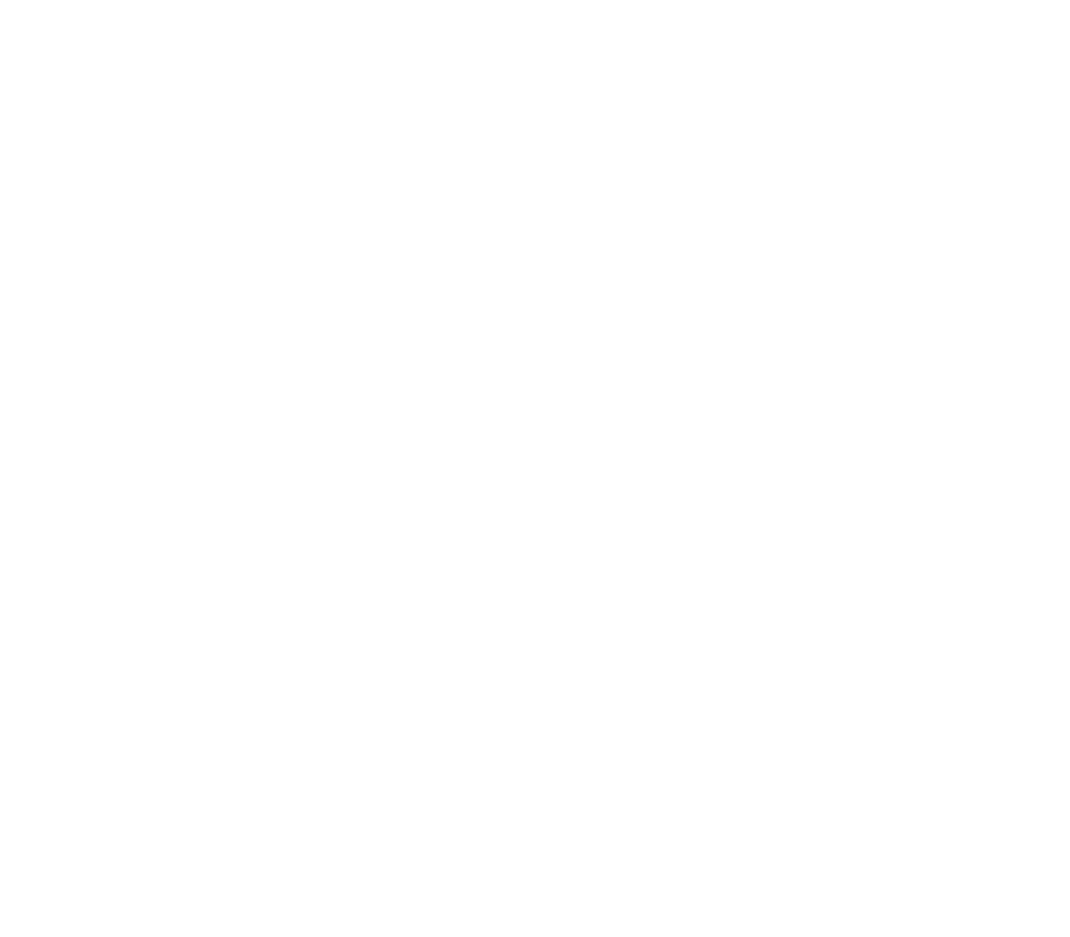
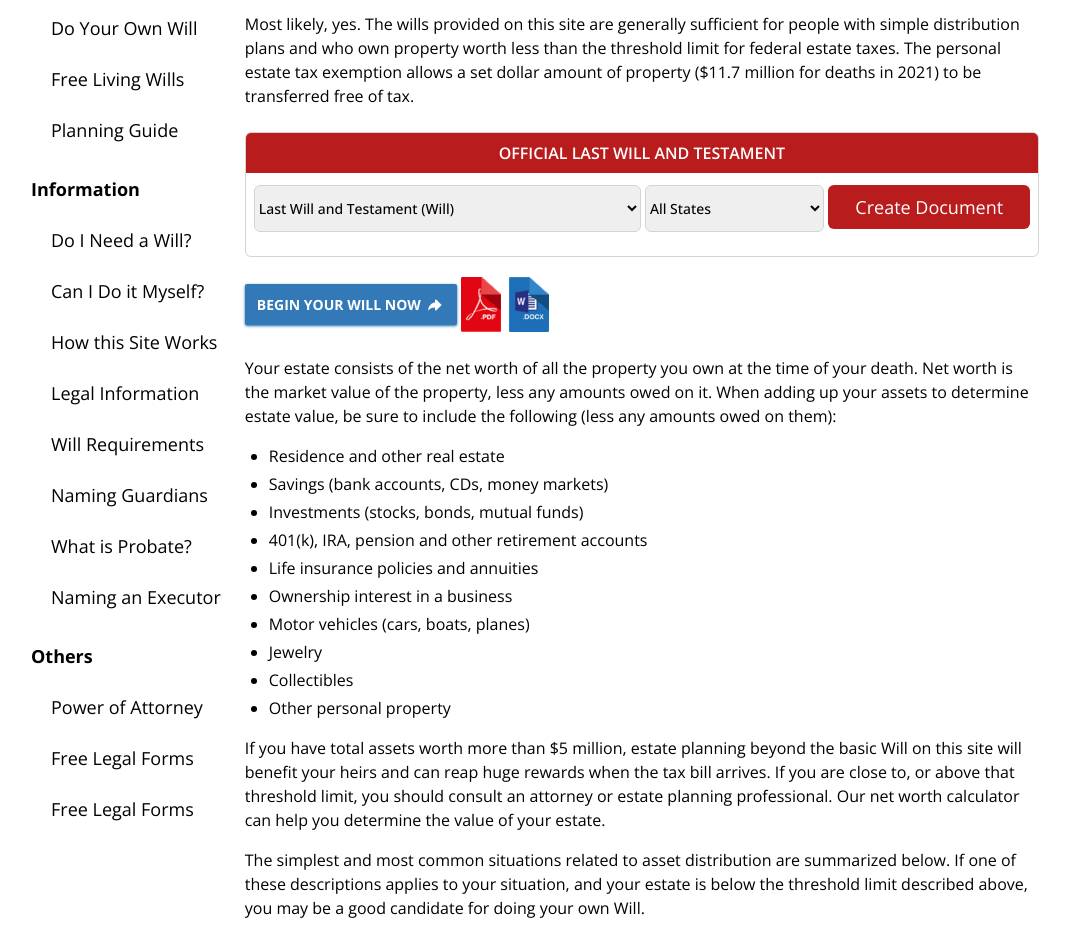
Before and after one commit to redwan100/doyourownwill, a Next.js app: page /doitmyself in a window 1280 px wide. Before the commit this address had no page. Shown: the part 160-1097 px from the top of the page, without its empty margins (105-1175 px from the left). Before the commit the page ends 800 px from the top, so only its background shows below. Built offline with nearby package versions, Linux system fonts and the light colour scheme.

Commit message:
added 'can i do myself'page create some reusable components

```diff
--- /dev/null
+++ b/app/(withCommonLayout)/(withSidebarPage)/doitmyself/page.tsx
@@ -0,0 +1,125 @@
+import CreateDocumentForm from "@/app/components/shared/CreateDocumentForm";
+import ProtectYourSelf from "@/app/components/shared/ProtectYourSelf";
+import pdf from "@/public/pictures/pdf-icon.png";
+import word from "@/public/pictures/word-icon.png";
+import Image from "next/image";
+import Link from "next/link";
+import { TiArrowForward } from "react-icons/ti";
+
+const CanIDoMySelfPage = () => {
+  return (
+    <div>
+      <div>
+        <h2 className="text-2xl font-bold mb-4">Can I Do My Own Will?</h2>
+        <p className="text-sm sm:text-base text-pera">
+          Most likely, yes. The wills provided on this site are generally
+          sufficient for people with simple distribution plans and who own
+          property worth less than the threshold limit for federal estate taxes.
+          The personal estate tax exemption allows a set dollar amount of
+          property ($11.7 million for deaths in 2021) to be transferred free of
+          tax.
+        </p>
+      </div>
+      <div className="my-6 space-y-5">
+        <CreateDocumentForm title="OFFICIAL LAST WILL AND TESTAMENT" />
+        <div className="flex items-center gap-1">
+          <button>
+            {" "}
+            <Link
+              href={"#"}
+              className="bg-primary shadow shadow-primary rounded-sm text-white py-[.4rem] px-2 font-bold uppercase text-[14px] flex items-center gap-1 md:py-[.6rem] md:px-3"
+            >
+              {" "}
+              begin your will now <TiArrowForward className="text-xl" />
+            </Link>
+          </button>
+          <div className="flex items-center gap-2">
+            <Image src={pdf} alt="image" width={40} />
+            <Image src={word} alt="image" width={40} />
+          </div>
+        </div>
+      </div>
+
+      <div className="space-y-4">
+        <p className="text-pera text-sm sm:text-base">
+          Your estate consists of the net worth of all the property you own at
+          the time of your death. Net worth is the market value of the property,
+          less any amounts owed on it. When adding up your assets to determine
+          estate value, be sure to include the following (less any amounts owed
+          on them):
+        </p>
+
+        <ul className="list-disc pl-6 *:text-sm space-y-1 sm:*:text-base">
+          <li>Residence and other real estate</li>
+          <li>Savings (bank accounts, CDs, money markets)</li>
+          <li>Investments (stocks, bonds, mutual funds)</li>
+          <li>401(k), IRA, pension and other retirement accounts</li>
+          <li>Life insurance policies and annuities</li>
+          <li>Ownership interest in a business</li>
+          <li>Motor vehicles (cars, boats, planes)</li>
+          <li>Jewelry</li>
+          <li>Collectibles</li>
+          <li>Other personal property</li>
+        </ul>
+
+        <p className="text-pera text-sm sm:text-base">
+          If you have total assets worth more than $5 million, estate planning
+          beyond the basic Will on this site will benefit your heirs and can
+          reap huge rewards when the tax bill arrives. If you are close to, or
+          above that threshold limit, you should consult an attorney or estate
+          planning professional. Our net worth calculator can help you determine
+          the value of your estate.
+        </p>
+        <p className="text-pera text-sm sm:text-base">
+          The simplest and most common situations related to asset distribution
+          are summarized below. If one of these descriptions applies to your
+          situation, and your estate is below the threshold limit described
+          above, you may be a good candidate for doing your own Will.
+        </p>
+
+        <ul className="list-disc pl-6 space-y-1 *:text-sm sm:*:text-base">
+          <li>
+            Most married couples with children divide assets between the
+            surviving spouse and children. After a spouse’s death, the surviving
+            mate will typically divide assets among their children in their
+            Will.
+          </li>
+          <li>
+            Single parents typically divide assets among their children, and
+            name guardians for minor children.
+          </li>
+          <li>
+            People without children often leave their estates to their spouse,
+            significant other, relatives or friends.
+          </li>
+        </ul>
+
+        <p className="text-pera text-sm sm:text-base">
+          The simple Will on this site is intended to cover most general
+          situations. If your situation is more complex, the Will provided on
+          this site may not be sufficient to meet your needs. For example, if
+          want to disinherit your current spouse or other relatives, set up
+          complicated trust provisions, have a child with a disability, or
+          anticipate family conflict, you should seek legal counsel and may be
+          better served by another estate planning tool.
+        </p>
+        <p className="text-pera text-sm sm:text-base">
+          Also, please note that this site is not a substitute for the advice of
+          an attorney. Specific questions regarding your estate plan should be
+          directed to a qualified attorney or estate planning professional.
+        </p>
+        <p className="text-pera text-sm sm:text-base">
+          <Link href={"#"} className="text-red-700 underline">
+            Preview the steps
+          </Link>{" "}
+          required to complete my free will.
+        </p>
+      </div>
+      <div>
+        <ProtectYourSelf />
+      </div>
+    </div>
+  );
+};
+
+export default CanIDoMySelfPage;
--- a/app/(withCommonLayout)/(withSidebarPage)/need-will/page.tsx
+++ b/app/(withCommonLayout)/(withSidebarPage)/need-will/page.tsx
@@ -1,5 +1,4 @@
-import img from "@/public/pictures/start-your-will.jpg";
-import Image from "next/image";
+import ProtectYourSelf from "@/app/components/shared/ProtectYourSelf";
 import Link from "next/link";
 const NeedWill = () => {
   return (
@@ -161,25 +160,7 @@
             <div className="w-full border-b my-6"></div>
             {/* horizontal line */}
             <div>
-              <h3 className="font-bold">
-                Protect yourself and your family with a legally binding Will.
-              </h3>
-              <div className="my-5 flex gap-3">
-                <Link href={"/"}>
-                  <Image src={img} alt="photo" width={150} height={100} />
-                </Link>
-                <div className="space-y-3">
-                  <p className="text-[14px]">
-                    <span className="font-bold">100% FREE of charge</span> with
-                    instant .docx and .pdf download.
-                  </p>
-                  <button className=" py-1 px-3 font-bold bg-primary text-white uppercase text-[14px] shadow shadow-primary">
-                    <Link href={"/create-will"} className="">
-                      Start Your Will
-                    </Link>{" "}
-                  </button>
-                </div>
-              </div>
+              <ProtectYourSelf />
             </div>
           </div>
         </div>
--- /dev/null
+++ b/app/components/shared/CreateDocumentForm.tsx
@@ -0,0 +1,45 @@
+const CreateDocumentForm = ({ title }: { title: string }) => {
+  return (
+    <div className="rounded-md border border-stone-300 overflow-hidden">
+      <p className="bg-red-700 text-center py-2 font-semibold text-white">
+        {title}
+      </p>
+      <div className="p-2">
+        <form className="">
+          <div className="mb-4 w-full flex flex-col sm:flex-row items-center gap-1">
+            <select
+              name="documentType"
+              className="mt-1 block w-full font-medium sm:text-sm border-gray-300 rounded-md py-3 border focus:border-blue-300 focus:outline-none flex-1"
+              required
+            >
+              <option value="last will and testament (will)">
+                Last Will and Testament (Will)
+              </option>
+            </select>
+
+            <div className="flex items-center gap-1 flex-1 w-full">
+              <select
+                name="documentType"
+                className="mt-1 block w-full font-medium sm:text-sm border-gray-300  rounded-md py-3 border focus:border-blue-300 focus:outline-none flex-1"
+                required
+              >
+                <option value="all states">All States</option>
+                <option value="alabama">Alabama</option>
+                <option value="all states">All States</option>
+                <option value="alabama">Alabama</option>
+                <option value="all states">All States</option>
+                <option value="alabama">Alabama</option>
+              </select>
+
+              <button className="bg-red-700 hover:bg-red-800 transition-all py-2 rounded-md capitalize  px-3 text-white w-full text-lg flex-1">
+                create document
+              </button>
+            </div>
+          </div>
+        </form>
+      </div>
+    </div>
+  );
+};
+
+export default CreateDocumentForm;
--- /dev/null
+++ b/app/components/shared/ProtectYourSelf.tsx
@@ -0,0 +1,31 @@
+import img from "@/public/pictures/start-your-will.jpg";
+import Image from "next/image";
+import Link from "next/link";
+
+const ProtectYourSelf = () => {
+  return (
+    <>
+      <div className="my-5 flex gap-3">
+        <Link href={"/"}>
+          <Image src={img} alt="photo" width={150} height={100} />
+        </Link>
+        <div className="space-y-3">
+          <h3 className="font-bold">
+            Protect yourself and your family with a legally binding Will.
+          </h3>
+          <p className="text-[14px]">
+            <span className="font-bold">100% FREE of charge</span> with instant
+            .docx and .pdf download.
+          </p>
+          <button className=" py-1 px-3 font-bold bg-primary text-white uppercase text-[14px] shadow shadow-primary">
+            <Link href={"/create-will"} className="">
+              Start Your Will
+            </Link>{" "}
+          </button>
+        </div>
+      </div>
+    </>
+  );
+};
+
+export default ProtectYourSelf;
```
Also changed, not shown: public/pictures/pdf-icon.png (added), public/pictures/word-icon.png (added).
